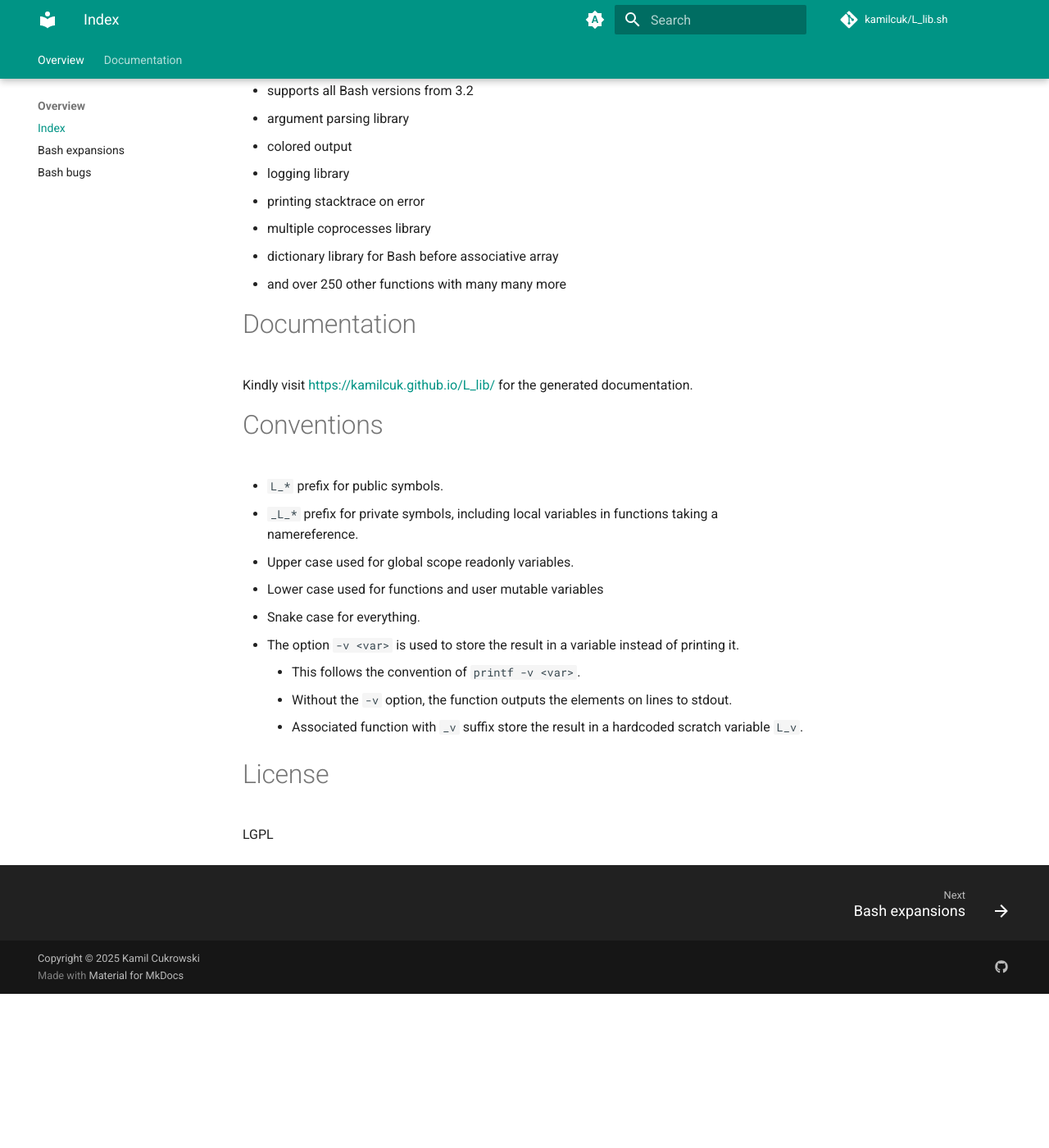
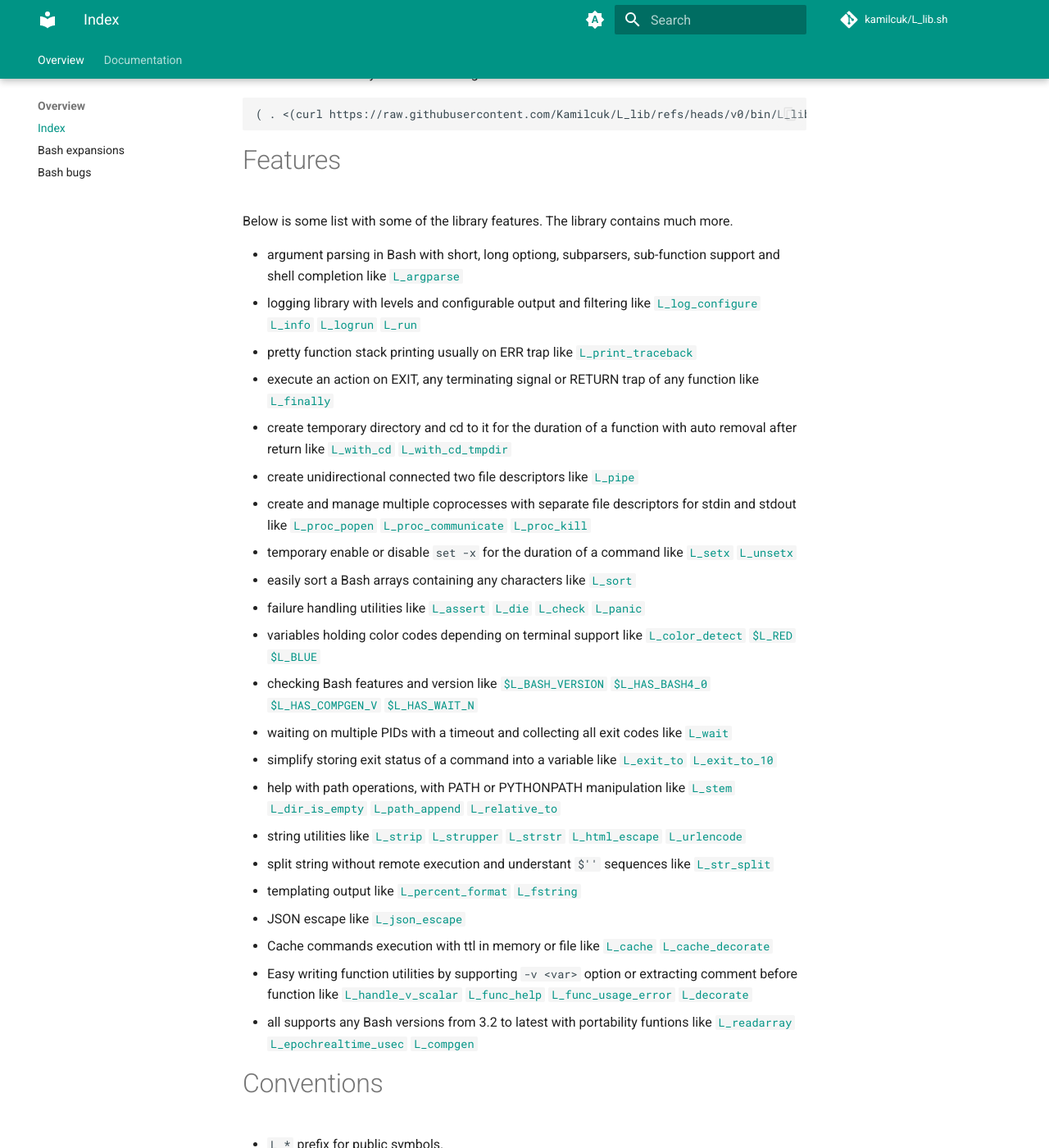
Before and after one commit to Kamilcuk/L_lib, an MkDocs documentation site: the page built from docs/index.md, in a window 1280 px wide and 1400 px high, scrolled down 1059 px. Shown: the whole window at 82% size. Built offline with MkDocs 1.6.1 and Material for MkDocs 9.7.7, drawn with Linux system fonts in a browser that asks for light colours; comment, search, counter and statistics services are not loaded; before the commit the page ends 2271 px from its top, so only the background shows below that; some of the changed text lies outside the part shown.

Commit message:
polish L_finally, L_proc, L_wait, L_with, add L_path_with and renames, add L_cache, add L_decorate, rename L_str to L_string, polish L_map names, L_read_fds

````diff
--- a/README.md
+++ b/README.md
@@ -2,7 +2,7 @@
 
 ![my labrador dog](labrador.jpg)
 
-Labrador Bash library. Collection of functions and libraries that I deem usefull for writing other Bash scripts.
+Labrador Bash library. Collection of functions and libraries that I deem useful for working with Bash.
 
 <!-- vim-markdown-toc GFM -->
 
@@ -13,7 +13,10 @@
 
 <!-- vim-markdown-toc -->
 
-Kindly feel free to have converstations and ask questions on [Github discussion](https://github.com/Kamilcuk/L_lib/discussions) and report bugs using [Github issue](https://github.com/Kamilcuk/L_lib/issues).
+Kindly feel free to have converstations and ask questions on [Github discussion](https://github.com/Kamilcuk/L_lib/discussions)
+and report bugs using [Github issue](https://github.com/Kamilcuk/L_lib/issues).
+
+Check [https://kamilcuk.github.io/L_lib/](https://kamilcuk.github.io/L_lib/) for the generated documentation.
 
 # Installation
 
@@ -22,6 +25,7 @@
 ```
 mkdir -vp ~/.local/bin/
 curl -o ~/.local/bin/L_lib.sh https://raw.githubusercontent.com/Kamilcuk/L_lib/refs/heads/v0/bin/L_lib.sh
+export PATH=~/.local/bin:$PATH
 ```
 
 You can use the library with:
@@ -30,20 +34,90 @@
 . L_lib.sh
 ```
 
+You can test the library without installing with:
+
+```
+( . <(curl https://raw.githubusercontent.com/Kamilcuk/L_lib/refs/heads/v0/bin/L_lib.sh) && L_argparse -- -v -- arg ---- -v world hello && echo "$arg" "$v" )
+```
+
 # Features
 
-- supports all Bash versions from 3.2
-- argument parsing library
-- colored output
-- logging library
-- printing stacktrace on error
-- multiple coprocesses library
-- dictionary library for Bash before associative array
-- and over 250 other functions with many many more
+Below is some list with some of the library features. The library contains much more.
 
-# Documentation
-
-Kindly visit [https://kamilcuk.github.io/L_lib/](https://kamilcuk.github.io/L_lib/) for the generated documentation.
+- argument parsing in Bash with short, long optiong, subparsers, sub-function support and shell completion like
+    [`L_argparse`](https://kamilcuk.github.io/L_lib/section/all/#L_lib.sh--L_argparse)
+- logging library with levels and configurable output and filtering like
+    [`L_log_configure`](https://kamilcuk.github.io/L_lib/section/all/#L_lib.sh--L_log_configure)
+    [`L_info`](https://kamilcuk.github.io/L_lib/section/all/#L_lib.sh--L_info)
+    [`L_logrun`](https://kamilcuk.github.io/L_lib/section/all/#L_lib.sh--L_logrun)
+    [`L_run`](https://kamilcuk.github.io/L_lib/section/all/#L_lib.sh--L_run)
+- pretty function stack printing usually on ERR trap like
+    [`L_print_traceback`](https://kamilcuk.github.io/L_lib/section/all/#L_lib.sh--L_print_traceback)
+- execute an action on EXIT, any terminating signal or RETURN trap of any function like
+    [`L_finally`](https://kamilcuk.github.io/L_lib/section/all/#L_lib.sh--L_finally)
+- create temporary directory and cd to it for the duration of a function with auto removal after return like
+    [`L_with_cd`](https://kamilcuk.github.io/L_lib/section/all/#L_lib.sh--L_with_cd)
+    [`L_with_cd_tmpdir`](https://kamilcuk.github.io/L_lib/section/all/#L_lib.sh--L_with_cd_tmpdir)
+- create unidirectional connected two file descriptors like
+    [`L_pipe`](https://kamilcuk.github.io/L_lib/section/all/#L_lib.sh--L_pipe)
+- create and manage multiple coprocesses with separate file descriptors for stdin and stdout like
+    [`L_proc_popen`](https://kamilcuk.github.io/L_lib/section/all/#L_lib.sh--L_proc_popen)
+    [`L_proc_communicate`](https://kamilcuk.github.io/L_lib/section/all/#L_lib.sh--L_proc_communicate)
+    [`L_proc_kill`](https://kamilcuk.github.io/L_lib/section/all/#L_lib.sh--L_proc_kill)
+- temporary enable or disable `set -x` for the duration of a command like
+    [`L_setx`](https://kamilcuk.github.io/L_lib/section/all/#L_lib.sh--L_setx)
+    [`L_unsetx`](https://kamilcuk.github.io/L_lib/section/all/#L_lib.sh--L_unsetx)
+- easily sort a Bash arrays containing any characters like
+    [`L_sort`](https://kamilcuk.github.io/L_lib/section/all/#L_lib.sh--L_sort)
+- failure handling utilities like
+    [`L_assert`](https://kamilcuk.github.io/L_lib/section/all/#L_lib.sh--L_assert)
+    [`L_die`](https://kamilcuk.github.io/L_lib/section/all/#L_lib.sh--L_die)
+    [`L_check`](https://kamilcuk.github.io/L_lib/section/all/#L_lib.sh--L_check)
+    [`L_panic`](https://kamilcuk.github.io/L_lib/section/all/#L_lib.sh--L_panic)
+- variables holding color codes depending on terminal support like
+    [`L_color_detect`](https://kamilcuk.github.io/L_lib/section/all/#L_lib.sh--L_color_detect)
+    [`$L_RED`](https://kamilcuk.github.io/L_lib/section/all/#L_lib.sh--$L_RED)
+    [`$L_BLUE`](https://kamilcuk.github.io/L_lib/section/all/#L_lib.sh--$L_BLUE)
+- checking Bash features and version like
+    [`$L_BASH_VERSION`](https://kamilcuk.github.io/L_lib/section/all/#L_lib.sh--L_BASH_VERSION)
+    [`$L_HAS_BASH4_0`](https://kamilcuk.github.io/L_lib/section/all/#L_lib.sh--L_HAS_BASH4_0)
+    [`$L_HAS_COMPGEN_V`](https://kamilcuk.github.io/L_lib/section/all/#L_lib.sh--L_HAS_COMPGEN_V)
+    [`$L_HAS_WAIT_N`](https://kamilcuk.github.io/L_lib/section/all/#L_lib.sh--L_HAS_WAIT_N)
+- waiting on multiple PIDs with a timeout and collecting all exit codes like
+    [`L_wait`](https://kamilcuk.github.io/L_lib/section/all/#L_lib.sh--L_wait)
+- simplify storing exit status of a command into a variable like
+    [`L_exit_to`](https://kamilcuk.github.io/L_lib/section/all/#L_lib.sh--L_exit_to)
+    [`L_exit_to_10`](https://kamilcuk.github.io/L_lib/section/all/#L_lib.sh--L_exit_to_10)
+- help with path operations, with PATH or PYTHONPATH manipulation like
+    [`L_stem`](https://kamilcuk.github.io/L_lib/section/all/#L_lib.sh--L_stem)
+    [`L_dir_is_empty`](https://kamilcuk.github.io/L_lib/section/all/#L_lib.sh--L_dir_is_empty)
+    [`L_path_append`](https://kamilcuk.github.io/L_lib/section/all/#L_lib.sh--L_path_append)
+    [`L_relative_to`](https://kamilcuk.github.io/L_lib/section/all/#L_lib.sh--L_relative_to)
+- string utilities like
+    [`L_strip`](https://kamilcuk.github.io/L_lib/section/all/#L_lib.sh--L_strip)
+    [`L_strupper`](https://kamilcuk.github.io/L_lib/section/all/#L_lib.sh--L_strupper)
+    [`L_strstr`](https://kamilcuk.github.io/L_lib/section/all/#L_lib.sh--L_strstr)
+    [`L_html_escape`](https://kamilcuk.github.io/L_lib/section/all/#L_lib.sh--L_html_escape)
+    [`L_urlencode`](https://kamilcuk.github.io/L_lib/section/all/#L_lib.sh--L_urlencode)
+- split string without remote execution and understant `$''` sequences like
+    [`L_str_split`](https://kamilcuk.github.io/L_lib/section/all/#L_lib.sh--L_str_split)
+- templating output like
+    [`L_percent_format`](https://kamilcuk.github.io/L_lib/section/all/#L_lib.sh--L_percent_format)
+    [`L_fstring`](https://kamilcuk.github.io/L_lib/section/all/#L_lib.sh--L_fstring)
+- JSON escape like
+    [`L_json_escape`](https://kamilcuk.github.io/L_lib/section/all/#L_lib.sh--L_json_escape)
+- Cache commands execution with ttl in memory or file like
+    [`L_cache`](https://kamilcuk.github.io/L_lib/section/all/#L_lib.sh--L_cache)
+    [`L_cache_decorate`](https://kamilcuk.github.io/L_lib/section/all/#L_lib.sh--L_cache_decorate)
+- Easy writing function utilities by supporting `-v <var>` option or extracting comment before function like
+    [`L_handle_v_scalar`](https://kamilcuk.github.io/L_lib/section/all/#L_lib.sh--L_handle_v_scalar)
+    [`L_func_help`](https://kamilcuk.github.io/L_lib/section/all/#L_lib.sh--L_func_help)
+    [`L_func_usage_error`](https://kamilcuk.github.io/L_lib/section/all/#L_lib.sh--L_func_usage_error)
+    [`L_decorate`](https://kamilcuk.github.io/L_lib/section/all/#L_lib.sh--L_decorate)
+- all supports any Bash versions from 3.2 to latest with portability funtions like
+    [`L_readarray`](https://kamilcuk.github.io/L_lib/section/all/#L_lib.sh--L_readarray)
+    [`L_epochrealtime_usec`](https://kamilcuk.github.io/L_lib/section/all/#L_lib.sh--L_epochrealtime_usec)
+    [`L_compgen`](https://kamilcuk.github.io/L_lib/section/all/#L_lib.sh--L_compgen)
 
 # Conventions
 
--- a/mkdocs.yml
+++ b/mkdocs.yml
@@ -31,6 +31,7 @@
       - sort: section/sort.md
       - trap: section/trap.md
       - finally: section/finally.md
+      - with: section/with.md
       - unittest: section/unittest.md
       - map: section/map.md
       - asa: section/asa.md
````
Also changed, not shown: docs/section/with.md (added, +18 -0 lines), 12 other files.
